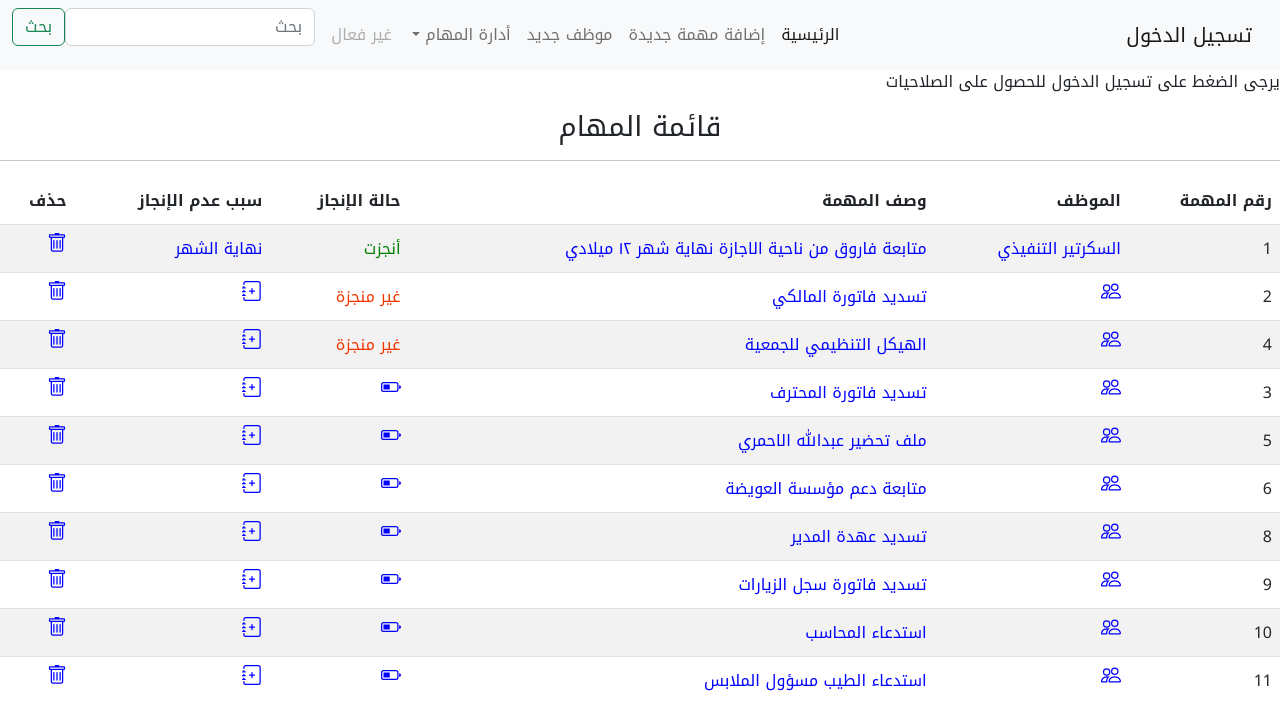
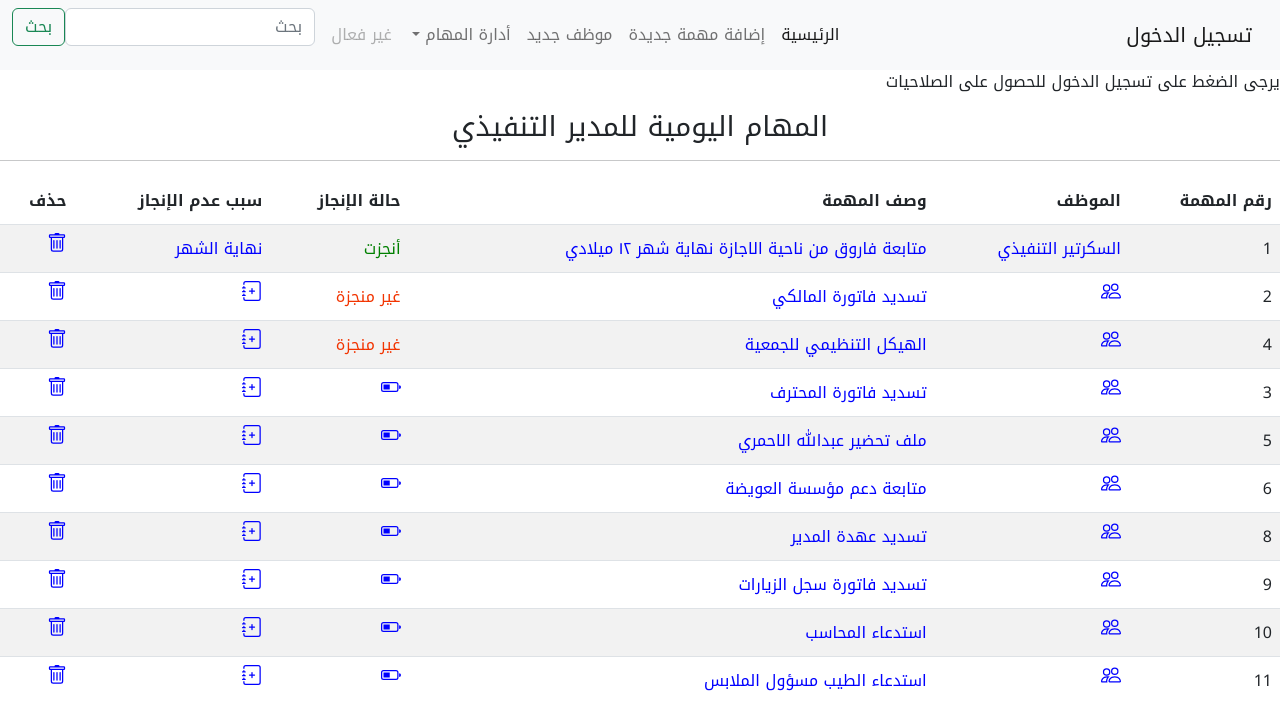
Before and after one commit to salafan391/musah1-1, a Django app: page / in a window 1280 px wide. Shown: the top 704 px of the page. Run offline with Django 3.2, Linux system fonts and the light colour scheme; data comes from the database, SQL or seed files in the repository.

Commit message:
Update index.html

```diff
--- a/tasks/templates/tasks/index.html
+++ b/tasks/templates/tasks/index.html
@@ -15,7 +15,7 @@
   }
 
 </style>
-<h3 class="task_title">قائمة المهام</h3>
+<h3 class="task_title">المهام اليومية للمدير التنفيذي</h3>
 <hr>
 
     <table class="table table-striped">
```
